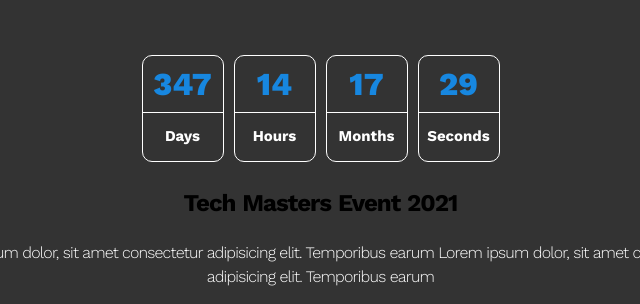
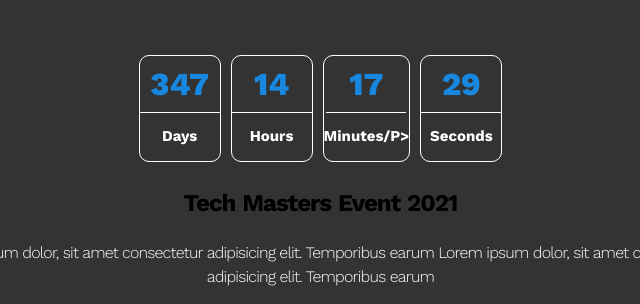
Before and after one commit to Andrew-Doghry/Html_css_template, a plain HTML site: page index.html in a window 1280 px wide. Shown: the part 8441-8745 px from the top of the page, 492-1132 px from the left. Drawn offline with nearby package versions, Linux system fonts and the light colour scheme.

Commit message:
edit months to minutes

```diff
--- a/index.html
+++ b/index.html
@@ -894,7 +894,7 @@
           </li>
           <li>
             <span class="minutes">30</span>
-            <p>months</p>
+            <p>minutes/p>
           </li>
           <li>
             <span class="seconds">02</span>
```
